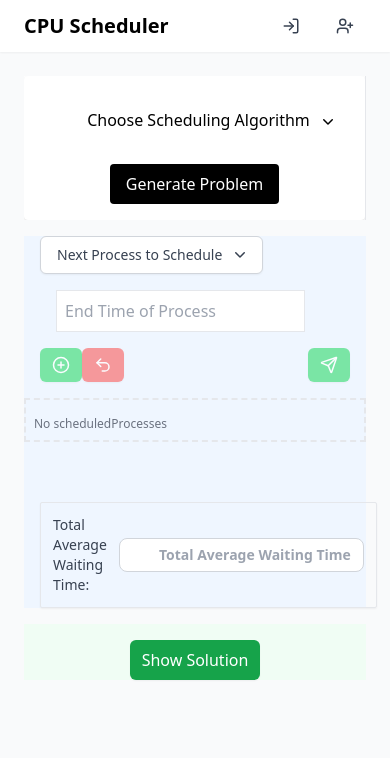
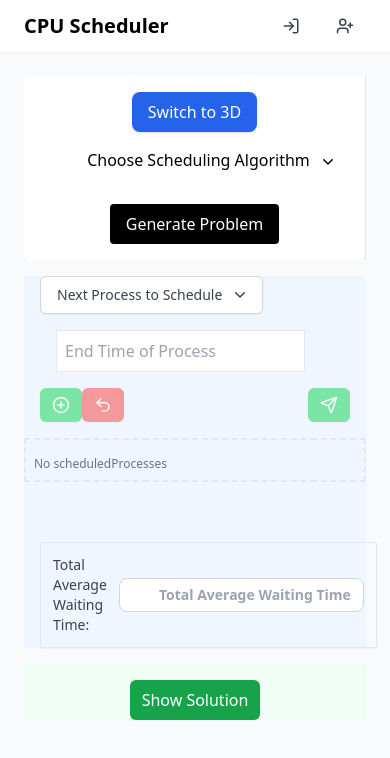
Before and after one commit to ziad40/animatica, a React (Vite) app: page / in a window 390 px wide. Shown: the top 758 px of the page. Built offline with nearby package versions, Linux system fonts and the light colour scheme.

Commit message:
add 3d component with placehold

```diff
--- /dev/null
+++ b/src/components/layout/Interactive.jsx
@@ -0,0 +1,13 @@
+import  { useRef, useState, useEffect } from "react";
+import TwoDInteractive from "./TwoDInteractive";
+import ThreeDInteractive from "./ThreeDInteractive";
+
+// Interactive component wraps Playground (top) and Solution (bottom) with a horizontal splitter
+const Interactive = ({ problem, isMobile, threeDMode }) => {
+
+  return (
+    threeDMode ? <ThreeDInteractive problem={problem} /> : <TwoDInteractive problem={problem} isMobile={isMobile} />
+  );
+};
+
+export default Interactive;
--- a/src/components/layout/Problem.jsx
+++ b/src/components/layout/Problem.jsx
@@ -3,7 +3,7 @@ import ProblemViewer from "../ui/problemViewer";
 import React, { useState } from 'react';
 import { getProblem } from "@/services/problemService";
 
-const Problem = ({ problem, setProblem }) => {
+const Problem = ({ problem, setProblem, threeDMode, setThreeDMode }) => {
   const [problemType, setProblemType] = useState("");
   const [error, setError] = useState("");
   const [loading, setLoading] = useState(false);
@@ -38,9 +38,19 @@ const Problem = ({ problem, setProblem }) => {
       setLoading(false);
     }
   };
+  const toggleMode = () => {
+    setThreeDMode(prev => !prev);
+  };
 
   return (
     <div className="flex flex-col items-center h-full p-4 bg-white rounded shadow">
+      {/* Toggle Button */}
+      <button
+        onClick={toggleMode}
+        className="px-4 py-2 bg-blue-600 text-white rounded-lg shadow hover:bg-blue-700 transition"
+      >
+        {threeDMode ? "Switch to 2D" : "Switch to 3D"}
+      </button>
       <DropDown
         options={[
           { label: "First Come First Serve", value: "FCFS" },
--- /dev/null
+++ b/src/components/layout/ThreeDInteractive.jsx
@@ -0,0 +1,11 @@
+
+
+const ThreeDInteractive = ({ problem }) => {
+    return (
+        <div>
+            three D
+        </div>
+    )
+};
+
+export default ThreeDInteractive;
--- /dev/null
+++ b/src/components/layout/TwoDInteractive.jsx
@@ -0,0 +1,89 @@
+import  { useRef, useState, useEffect } from "react";
+import Playground from "./Playground";
+import Solution from "./Solution";
+
+// Interactive component wraps Playground (top) and Solution (bottom) with a horizontal splitter
+const TwoDInteractive = ({ problem, isMobile }) => {
+  const [topHeight, setTopHeight] = useState(60);
+  const rightRef = useRef(null);
+  const isDraggingH = useRef(false);
+
+  const handleMouseDown = () => {
+    isDraggingH.current = true;
+    document.body.style.cursor = "row-resize";
+    document.body.style.userSelect = "none";
+  };
+
+  useEffect(() => {
+    const onMouseMove = (e) => {
+      if (isDraggingH.current && rightRef.current) {
+        const rect = rightRef.current.getBoundingClientRect();
+        const py = e.clientY - rect.top;
+        let percent = (py / rect.height) * 100;
+        percent = Math.max(10, Math.min(90, percent));
+        setTopHeight(percent);
+      }
+    };
+
+    const onMouseUp = () => {
+      isDraggingH.current = false;
+      document.body.style.cursor = "default";
+      document.body.style.userSelect = "auto";
+    };
+
+    window.addEventListener("mousemove", onMouseMove);
+    window.addEventListener("mouseup", onMouseUp);
+    return () => {
+      window.removeEventListener("mousemove", onMouseMove);
+      window.removeEventListener("mouseup", onMouseUp);
+    };
+  }, []);
+
+  return (
+    <div
+      ref={rightRef}
+      style={{
+        flex: 1,
+        display: isMobile ? "block" : "flex",
+        flexDirection: isMobile ? "unset" : "column",
+        minWidth: "0",
+        overflow: isMobile ? "visible" : "hidden",
+      }}
+    >
+      {/* Playground (top) */}
+      <div
+        style={{
+          height: isMobile ? "auto" : `${topHeight}%`,
+          minHeight: isMobile ? "auto" : "50px",
+          overflow: isMobile ? "visible" : "auto",
+        }}
+        className="bg-blue-50"
+      >
+        <Playground problem={problem} />
+      </div>
+
+      {/* Horizontal splitter - hidden on mobile */}
+      {!isMobile && (
+        <div
+          onMouseDown={handleMouseDown}
+          className="h-1 cursor-row-resize bg-transparent hover:bg-gray-200"
+          style={{ cursor: "row-resize" }}
+        />
+      )}
+
+      {/* Solution (bottom) */}
+      <div
+        style={{
+          height: isMobile ? "auto" : `${100 - topHeight}%`,
+          minHeight: isMobile ? "auto" : "50px",
+          overflow: isMobile ? "visible" : "auto",
+        }}
+        className="bg-green-50"
+      >
+        <Solution problem={problem} />
+      </div>
+    </div>
+  );
+};
+
+export default TwoDInteractive;
--- a/src/pages/Dashboard.jsx
+++ b/src/pages/Dashboard.jsx
@@ -1,20 +1,17 @@
 import React, { useEffect, useRef, useState } from "react";
-import Playground from "@/components/layout/Playground";
 import Problem from "@/components/layout/Problem";
-import Solution from "@/components/layout/Solution";
+import Interactive from "@/components/layout/Interactive";
 
 const Dashboard = () => {
   const [problem, setProblem] = useState(null);
+  const [threeDMode, setThreeDMode] = useState(false);
+
 
   // left column width in percent (0-100)
   const [leftWidth, setLeftWidth] = useState(40);
-  // top area height in percent inside right column
-  const [topHeight, setTopHeight] = useState(60);
 
   const containerRef = useRef(null);
-  const rightRef = useRef(null);
   const isDraggingV = useRef(false);
-  const isDraggingH = useRef(false);
 
   useEffect(() => {
     const onMouseMove = (e) => {
@@ -25,19 +22,10 @@ const Dashboard = () => {
         percent = Math.max(10, Math.min(90, percent));
         setLeftWidth(percent);
       }
-
-      if (isDraggingH.current && rightRef.current) {
-        const rect = rightRef.current.getBoundingClientRect();
-        const py = e.clientY - rect.top;
-        let percent = (py / rect.height) * 100;
-        percent = Math.max(10, Math.min(90, percent));
-        setTopHeight(percent);
-      }
     };
 
     const onMouseUp = () => {
       isDraggingV.current = false;
-      isDraggingH.current = false;
       document.body.style.cursor = "default";
       document.body.style.userSelect = "auto";
     };
@@ -79,7 +67,7 @@ const Dashboard = () => {
           }}
           className="border-r border-gray-200 bg-white"
         >
-          <Problem problem = {problem} setProblem={setProblem}/>
+          <Problem problem = {problem} setProblem={setProblem} threeDMode = {threeDMode} setThreeDMode={setThreeDMode}/>
         </div>
 
         {/* Vertical splitter - hidden on mobile */}
@@ -95,52 +83,8 @@ const Dashboard = () => {
           />
         )}
 
-        {/* RIGHT: playground top / solution bottom */}
-        <div
-          ref={rightRef}
-          style={{
-            flex: 1,
-            display: isMobile ? "block" : "flex",
-            flexDirection: isMobile ? "unset" : "column",
-            minWidth: "0",
-            overflow: isMobile ? "visible" : "hidden",
-          }}
-        >
-          <div
-            style={{
-              height: isMobile ? "auto" : `${topHeight}%`,
-              minHeight: isMobile ? "auto" : "50px",
-              overflow: isMobile ? "visible" : "auto",
-            }}
-            className="bg-blue-50"
-          >
-            <Playground problem = {problem} />
-          </div>
-
-          {/* Horizontal splitter - hidden on mobile */}
-          {!isMobile && (
-            <div
-              onMouseDown={() => {
-                isDraggingH.current = true;
-                document.body.style.cursor = "row-resize";
-                document.body.style.userSelect = "none";
-              }}
-              className="h-1 cursor-row-resize bg-transparent hover:bg-gray-200"
-              style={{ cursor: "row-resize" }}
-            />
-          )}
-
-          <div
-            style={{
-              height: isMobile ? "auto" : `${100 - topHeight}%`,
-              minHeight: isMobile ? "auto" : "50px",
-              overflow: isMobile ? "visible" : "auto",
-            }}
-            className='bg-green-50'
-          >
-            <Solution problem = {problem}/>
-          </div>
-        </div>
+        {/* RIGHT: Interactive (Playground + Solution with splitter) */}
+        <Interactive problem={problem} isMobile={isMobile} threeDMode={threeDMode}/>
       </div>
     </div>
   );
```
